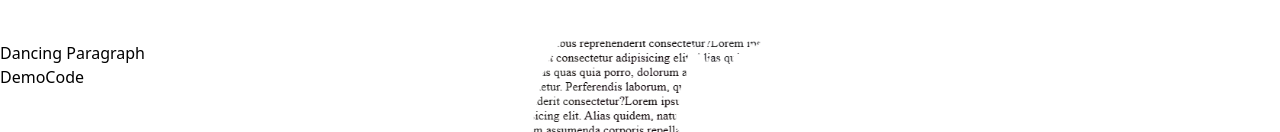
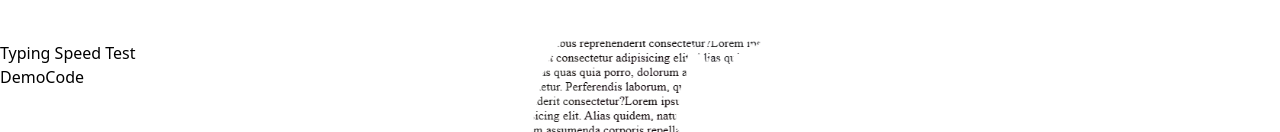
Before and after one commit to AashishKatila/myPortfolio, a React (Vite) app: page / in a window 1280 px wide. Shown: the part 6441-6573 px from the top of the page. Built offline with nearby package versions, Linux system fonts and the light colour scheme.

Commit message:
replaced 1 project

```diff
--- a/src/components/Project.jsx
+++ b/src/components/Project.jsx
@@ -163,16 +163,16 @@ const Project = () => {
             {/* Hover Effect */}
             <div className="opacity-0 group-hover:opacity-100  ">
               <span className="text-2xl font-bold text-white tracking-wider ">
-                Dancing Paragraph
+                Typing Speed Test
               </span>
 
               <div className="pt-8 text-center ">
-                <a href="https://candid-semifreddo-ddd50c.netlify.app/" target="_blank">
+                <a href="https://frabjous-kataifi-8aa65e.netlify.app/" target="_blank">
                   <button className="text-center rounded-lg px-4 py-3 m-2 bg-white text-gray-700 font-bold text-lg ">
                     Demo
                   </button>
                 </a>
-                <a href="https://github.com/AashishKatila/Dancing-Paragraph" target="_blank">
+                <a href="https://github.com/AashishKatila/Typing-Speed-Test" target="_blank">
                   <button className="text-center rounded-lg px-4 py-3 m-2 bg-white text-gray-700 font-bold text-lg ">
                     Code
                   </button>
```
